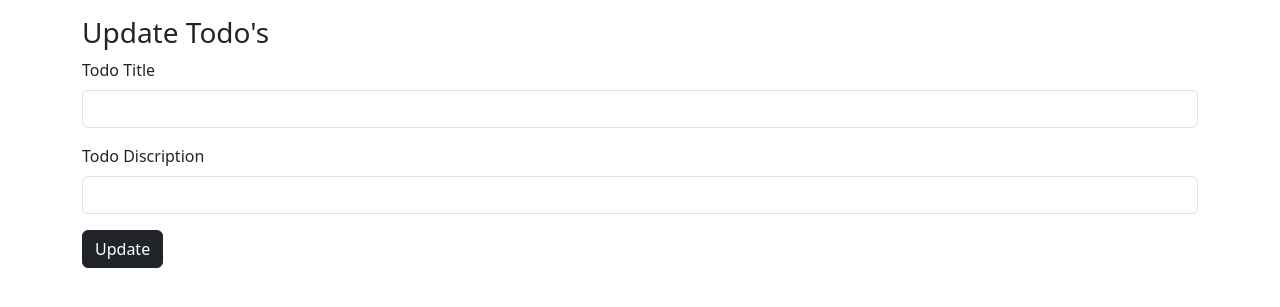
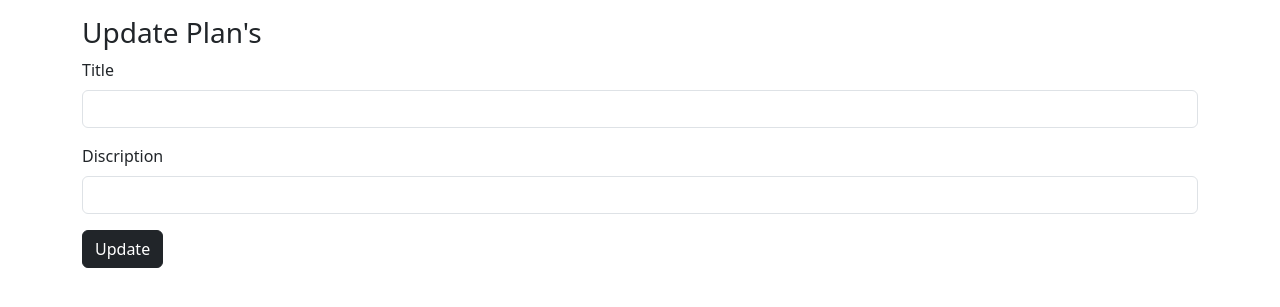
Before and after one commit to sahilumak/Crud_Flask_project, a Flask app: page /update/1 in a window 1280 px wide. Shown: the part 56-363 px from the top of the page. Run offline with Flask 3, Linux system fonts and the light colour scheme.

Commit message:
Update update.html

```diff
--- a/templates/update.html
+++ b/templates/update.html
@@ -1,15 +1,15 @@
 {% extends 'base.html' %}
 {% block base %}
 <div class="container my-3">
-    <h3> Update Todo's</h3>
+    <h3> Update Plan's</h3>
     <form action="/update/{{ todo.Srn }}" method="post">
       <div class="mb-3">
-        <label for="title" class="form-label">Todo Title</label>
+        <label for="title" class="form-label">Title</label>
         <input type="text" name="title" class="form-control" value="{{ todo.title }}"    id="title" aria-describedby="emailHelp">
         <!-- <div id="emailHelp" class="form-text"></div> -->
       </div>
       <div class="mb-3">
-        <label for="desc" class="form-label">Todo Discription</label>
+        <label for="desc" class="form-label">Discription</label>
         <input type="text" name="desc" class="form-control" value="{{ todo.desc }}"     id="desc">
       </div>
       <button type="submit" class="btn btn-dark">Update</button>
```
